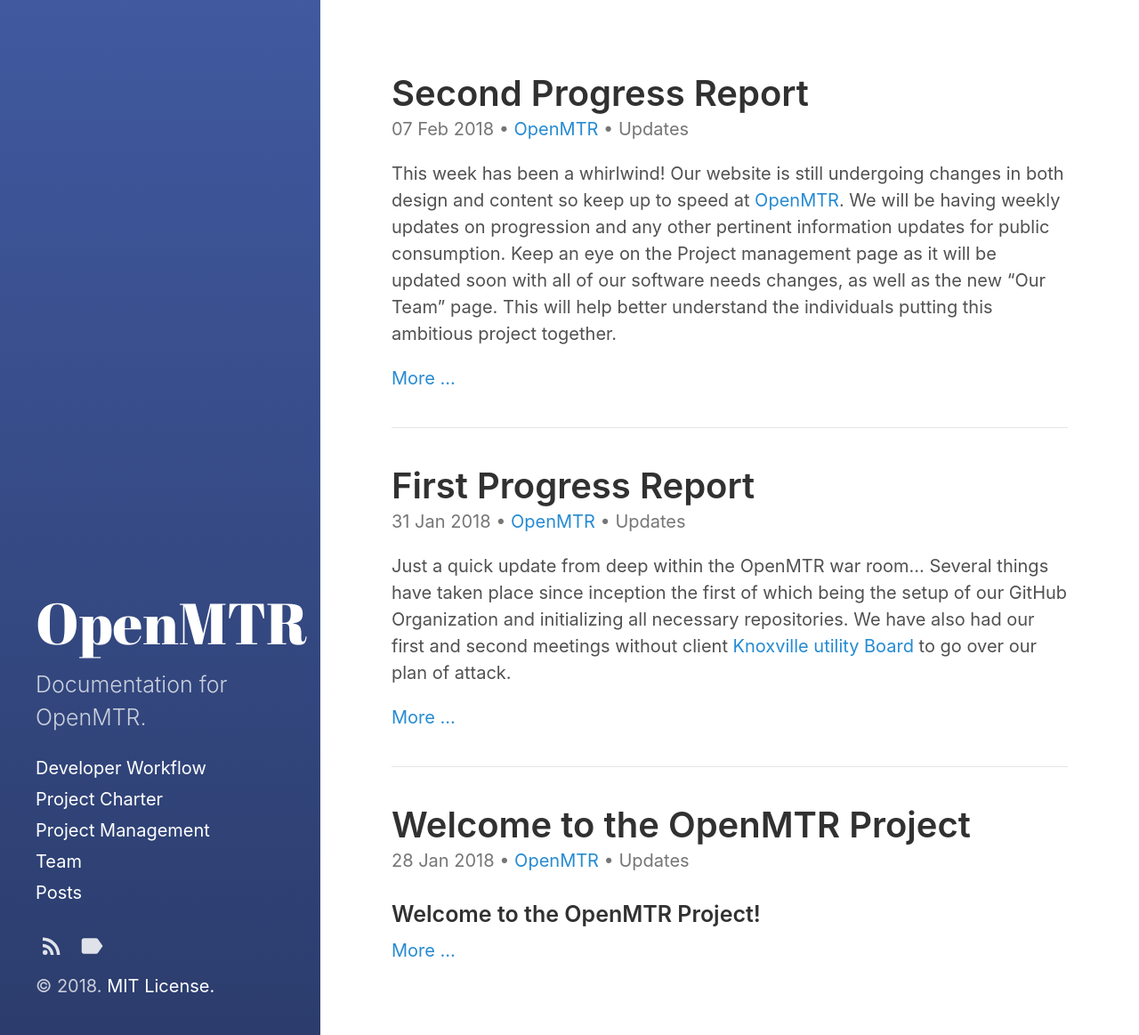
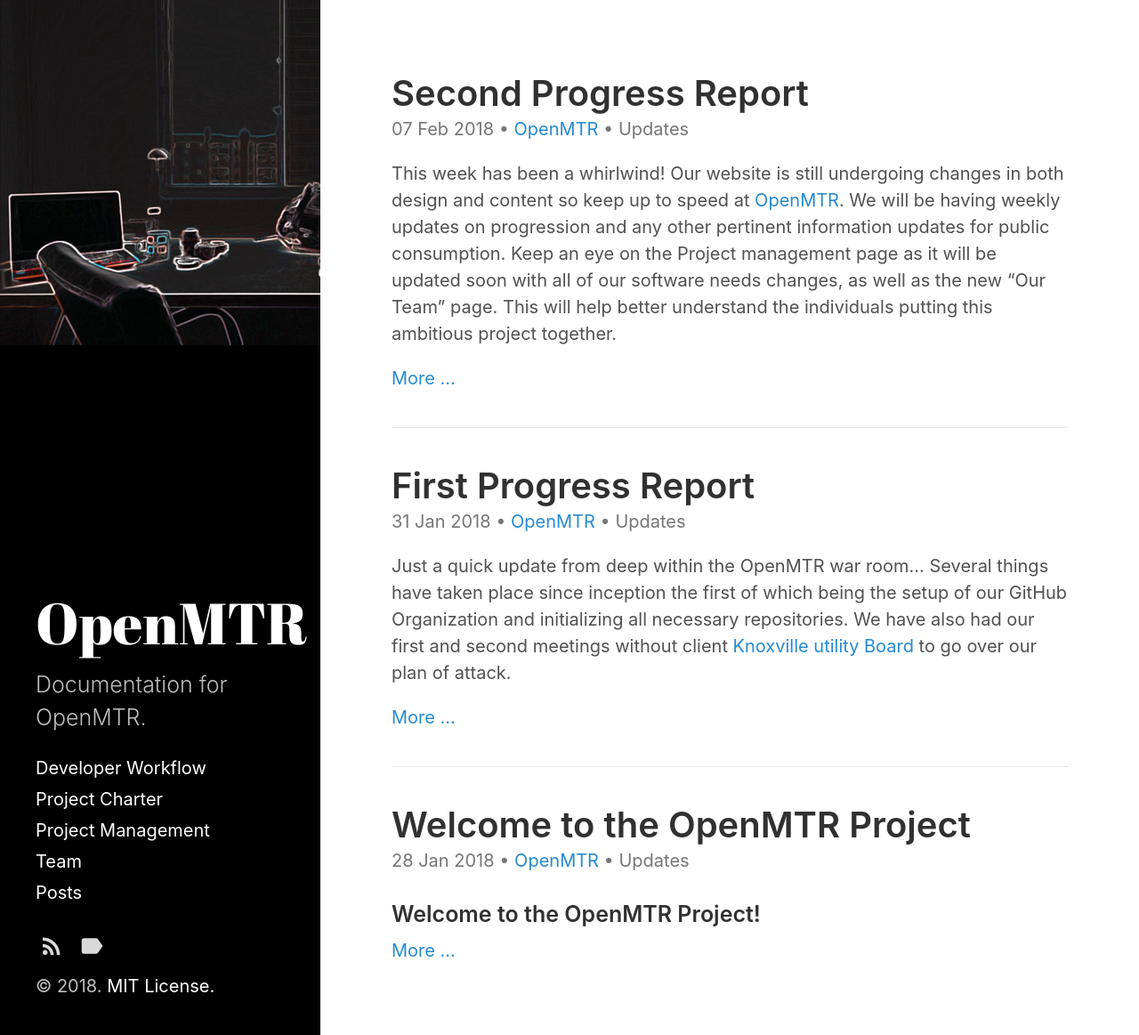
Before and after one commit to knoxville-utilities-board/OpenMTR.github.io_2018, a Jekyll site: the page built from index.html, in a window 1280 px wide. Shown: the whole page at 89% size. Built offline with Jekyll 4.4.1, drawn with Linux system fonts in a browser that asks for light colours; the list of posts is cut into pages by our own code.

Commit message:
feat: added sitebar background

```diff
--- a/_sass/hydeout/_layout.scss
+++ b/_sass/hydeout/_layout.scss
@@ -25,10 +25,13 @@
 body {
   color: rgba(255,255,255,.75);
   background-color: $sidebar-bg-color;
-  background-image: linear-gradient(
+/*  background-image: linear-gradient(
     to bottom,
     lighten($sidebar-bg-color, 7%),
     darken($sidebar-bg-color, 7%));
+*/
+  background-image: url("/images/edges.png");
+  background-repeat: no-repeat;
   display: flex;
   flex-direction: column;
   min-width: 100vw;
--- a/assets/css/main.scss
+++ b/assets/css/main.scss
@@ -3,5 +3,5 @@
 # only main files contain this front matter, not partials.
 ---
 
-$sidebar-bg-color: #364B86;
+$sidebar-bg-color: black;
 @import "hydeout";
```
Also changed, not shown: images/edges.png (added).
